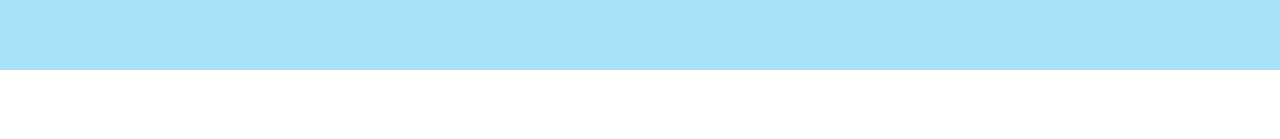
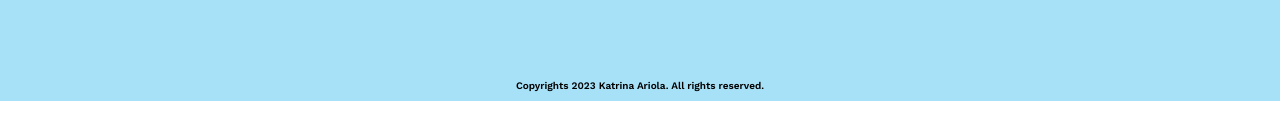
Before and after one commit to naneng/book-club, a React (Create React App) app: page / in a window 1280 px wide. Shown: the part 339-478 px from the top of the page. Built offline with nearby package versions, Linux system fonts and the light colour scheme; no server answers.

Commit message:
added copyright

```diff
--- a/src/App.jsx
+++ b/src/App.jsx
@@ -3,7 +3,7 @@ import BooksContainer from './components/BooksContainer'
 import Header from './components/Header'
 import DetailPanel from './components/DetailPanel'
 import Search from './components/Search'
-import { GlobalStyle } from './styles'
+import  { GlobalStyle, Copyright } from './styles'
 import {Transition} from 'react-transition-group'
 
 const App = () => {
@@ -54,6 +54,11 @@ const App = () => {
   }
 
   const hasFiltered = filteredBooks.length !==books.length
+
+  // function Copyright() {
+  //   return <p className="copyright">Copyrights 2023 Katrina Ariola. All rights reserved.</p>
+  // }
+
   return (
     <>
       <GlobalStyle />
@@ -69,6 +74,7 @@ const App = () => {
       <Transition in={showPanel} timeout={300}>
         {(state) => <DetailPanel book={selectedBook} closePanel={closePanel} state={state} />}
       </Transition>
+      <Copyright>Copyrights 2023 Katrina Ariola. All rights reserved.</Copyright>
     </>
   )
 }
--- a/src/components/Search/styles.js
+++ b/src/components/Search/styles.js
@@ -42,7 +42,7 @@ export const Wrapper = styled.div`
         height: 64px;
         width: 100vw;
         left: 0;
-        bottom: 0;
+        bottom: 20px;
         position:fixed;
         z-index: 1;
     }
--- a/src/styles.js
+++ b/src/styles.js
@@ -50,3 +50,22 @@ export const Close = styled.button`
     transform: rotate(-45deg);
   }
 `
+
+
+export const Copyright = styled.p`
+  color: #000;
+  background: #a7e1f8;
+  font-size: 10px;
+  text-align: center;
+  margin: 0px;
+  padding: 10px;
+
+  @media (max-width: 800px) {
+    background: rgb(255, 188, 204);
+    position: fixed;
+    bottom: 0%;
+    left: 50%;
+    transform: translate(-50%);
+    width: 100%;
+  }
+`
```
